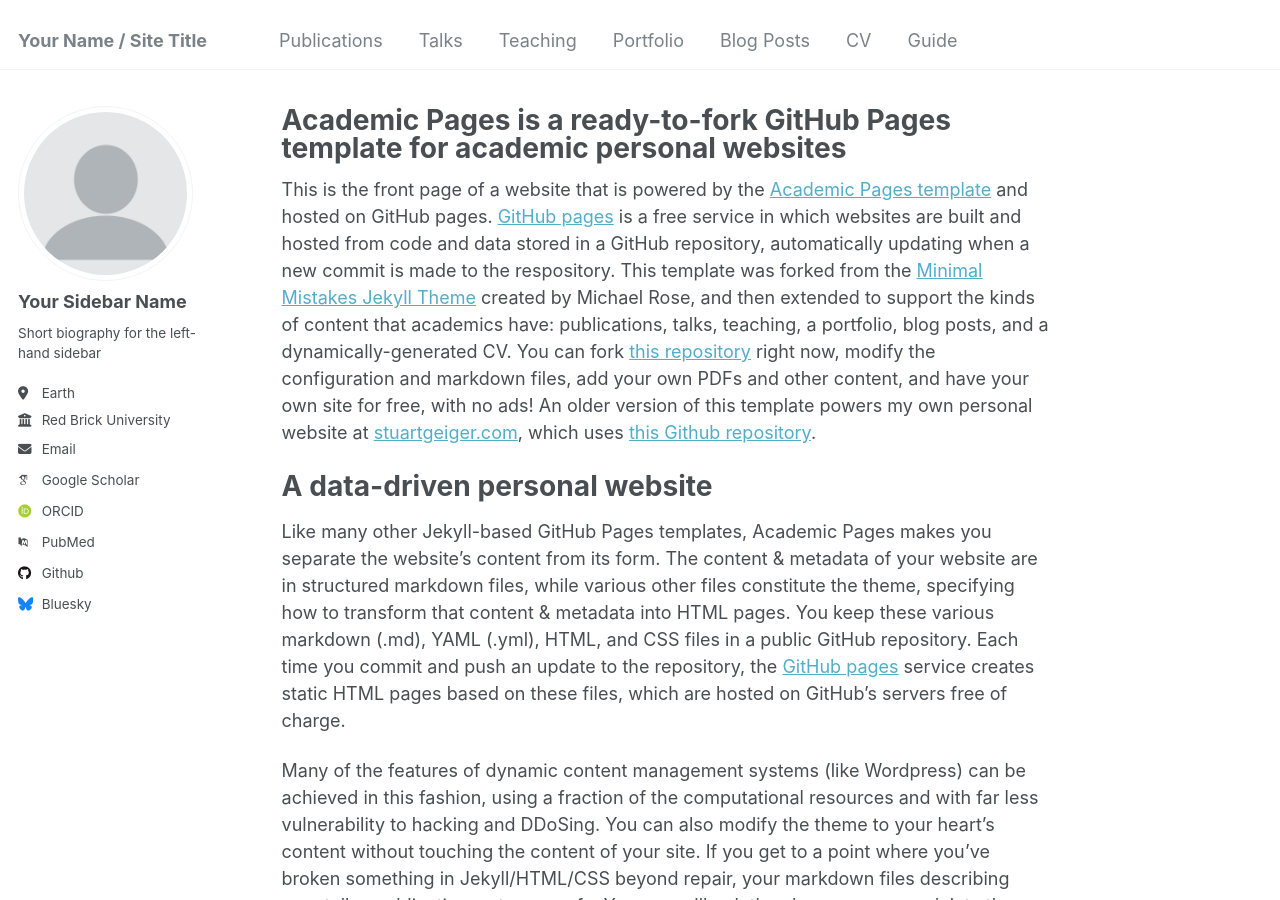
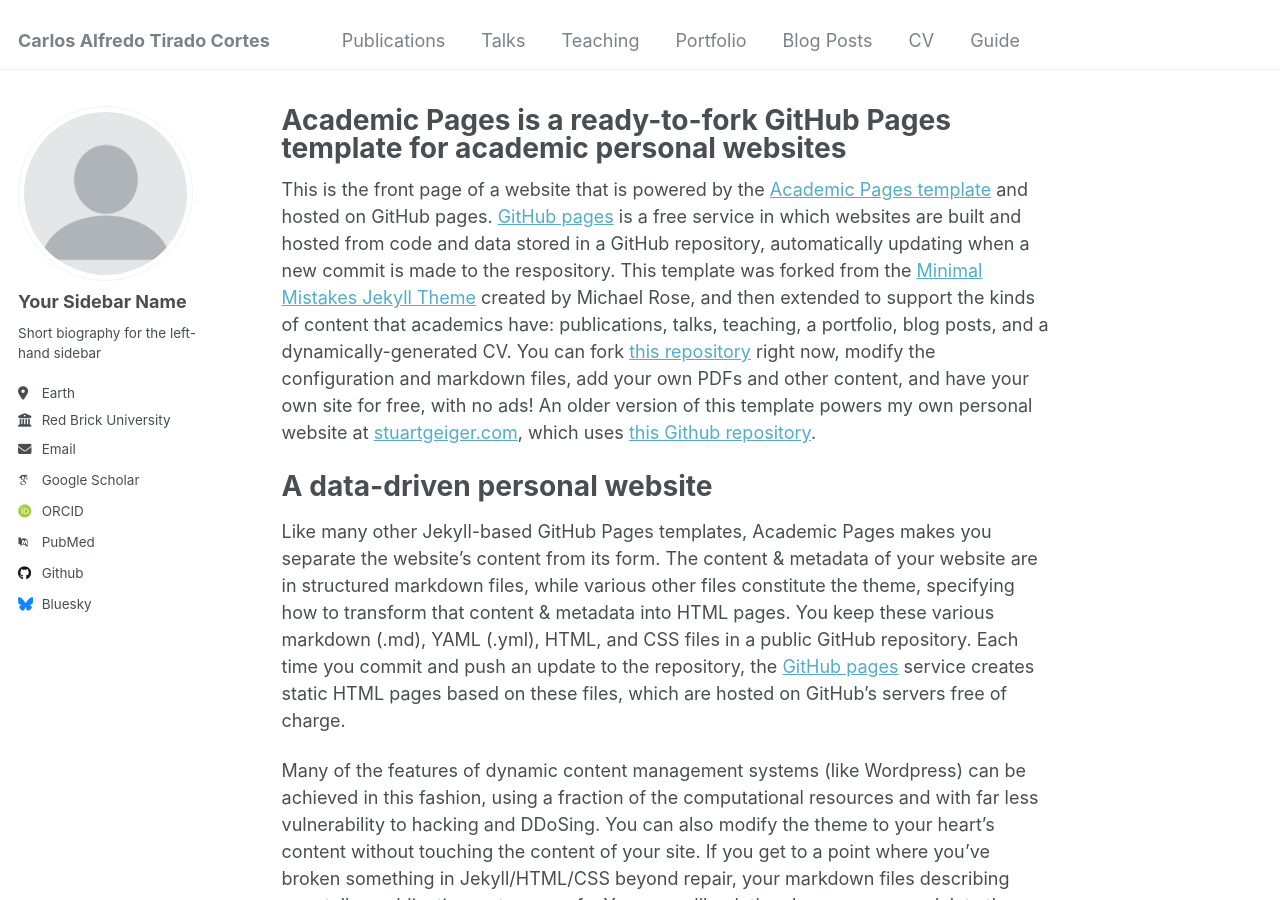
Before and after one commit to catiradocortes/catiradocortes.github.io, a Jekyll site: the page built from _pages/about.md, in a window 1280 px wide and 900 px high. Built offline with Jekyll 4.4.1, drawn with Linux system fonts in a browser that asks for light colours; some web fonts are replaced.

Commit message:
Added name .

```diff
--- a/_config.yml
+++ b/_config.yml
@@ -8,7 +8,7 @@
 
 # Basic Site Settings
 locale                   : "en-US"
-title                    : "Your Name / Site Title"
+title                    : "Carlos Alfredo Tirado Cortes"
 title_separator          : "-"
 name                     : &name "Your Name"
 description              : &description "personal description"
```
